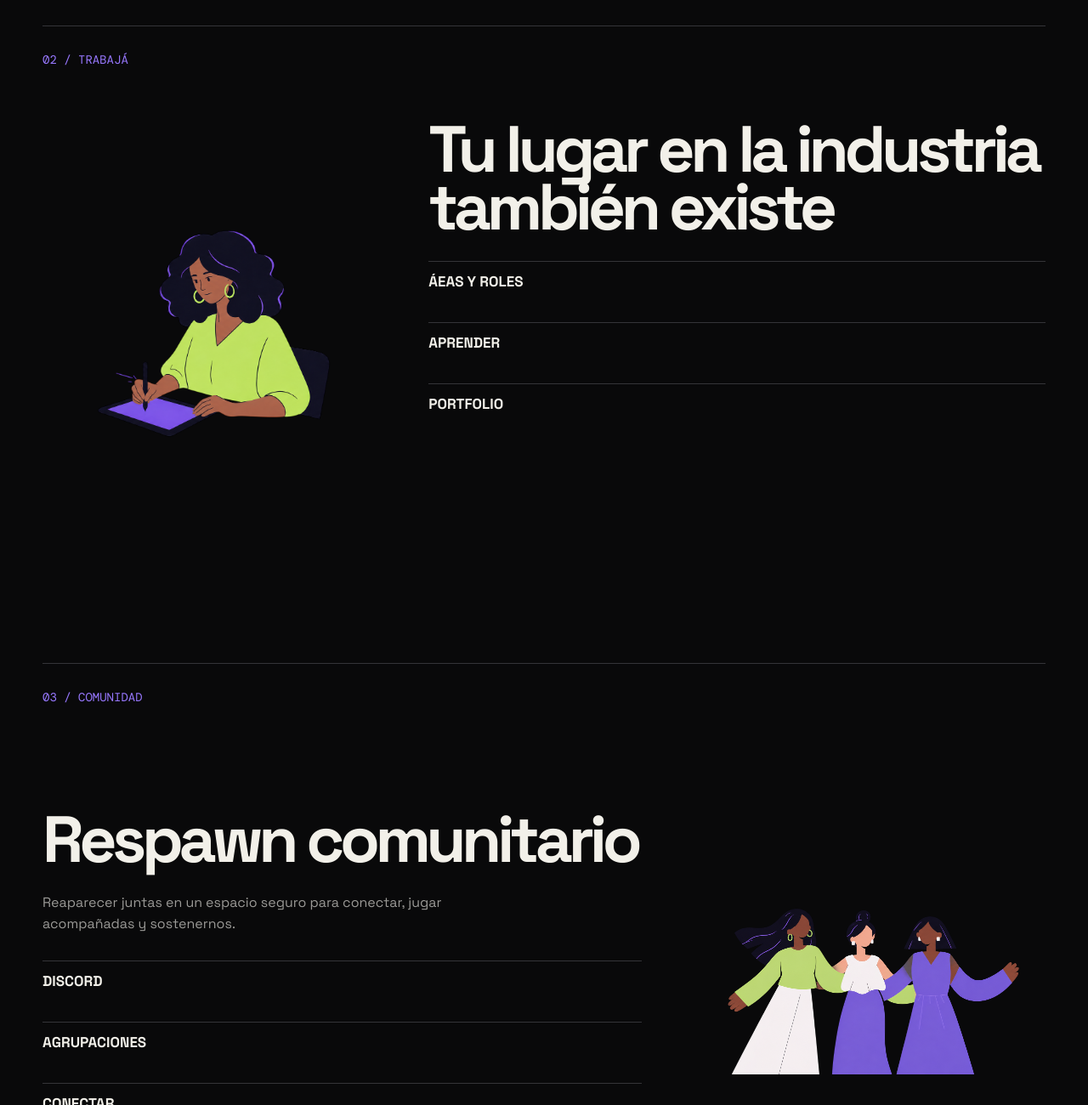
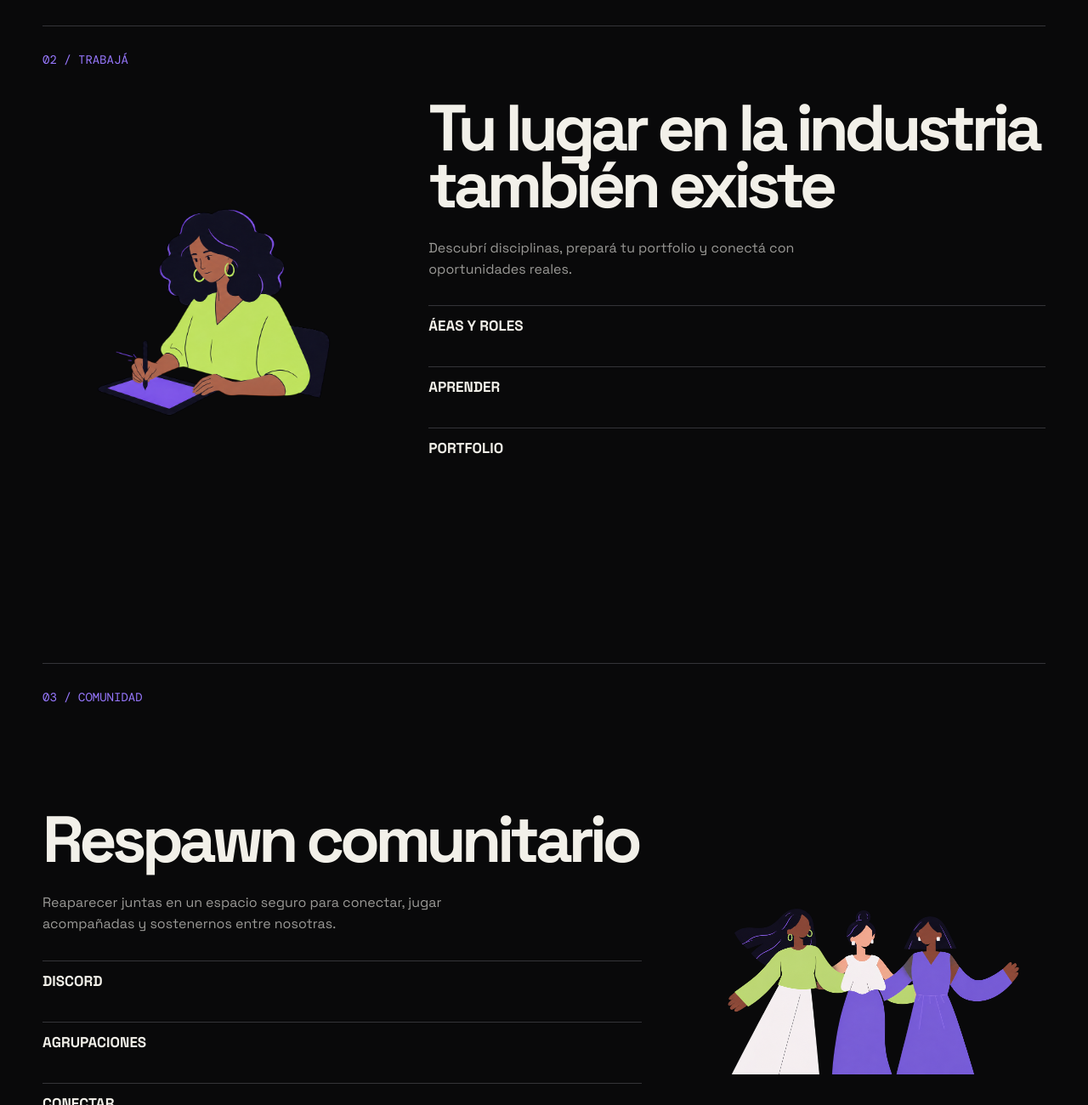
Before and after one commit to flisser-dot/sitio-web, a plain HTML site: page index.html in a window 1280 px wide. Shown: the part 2836-4136 px from the top of the page at 85% size. Drawn offline with nearby package versions, Linux system fonts and the light colour scheme.

Commit message:
Add files via upload

```diff
--- a/index.html
+++ b/index.html
@@ -314,6 +314,10 @@
                     también existe
                 </h2>
 
+                <p>
+                    Descubrí disciplinas, prepará tu portfolio y conectá con oportunidades reales.
+                </p>
+
                 <div class="explore-options">
 
                     <article class="explore-option" tabindex="0">
@@ -359,7 +363,7 @@
                 </h2>
 
                 <p>
-                    Reaparecer juntas en un espacio seguro para conectar, jugar acompañadas y sostenernos.
+                    Reaparecer juntas en un espacio seguro para conectar, jugar acompañadas y sostenernos entre nosotras.
                 </p>
 
                 <div class="explore-options">
```
